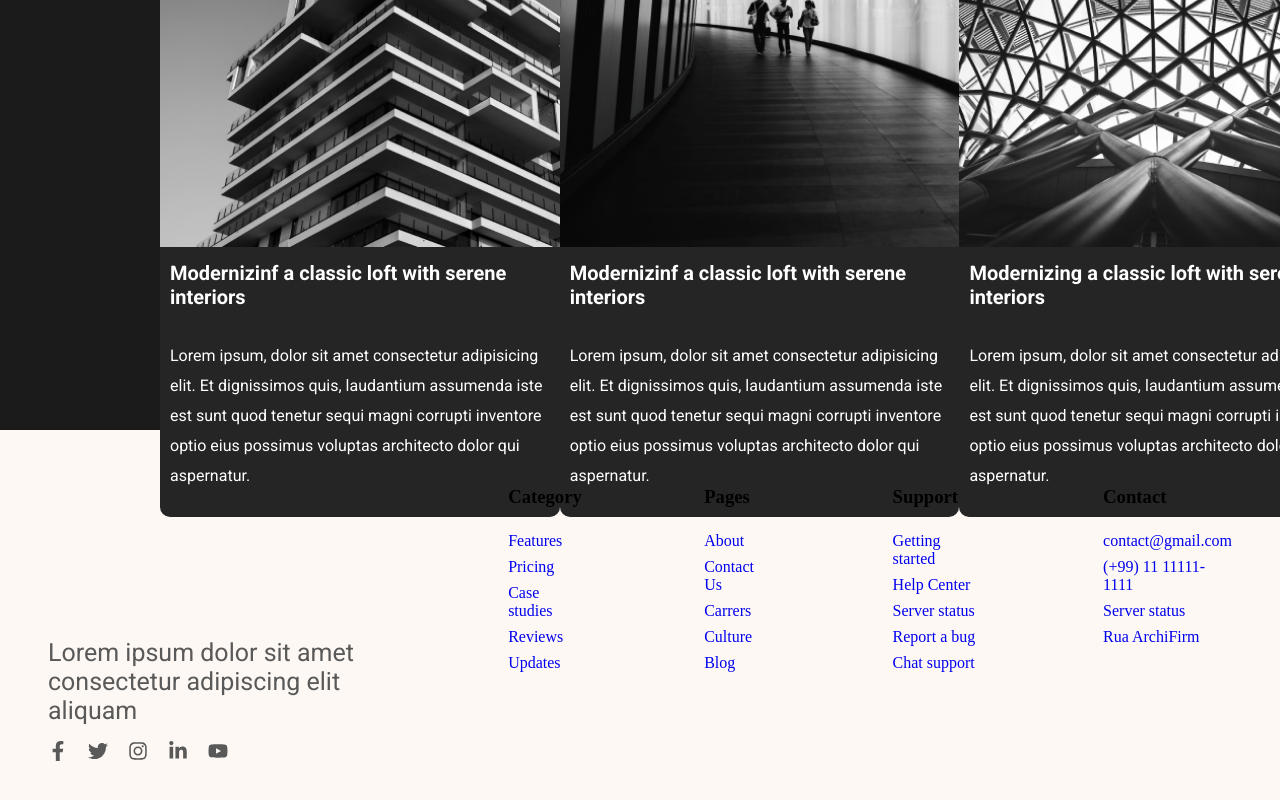
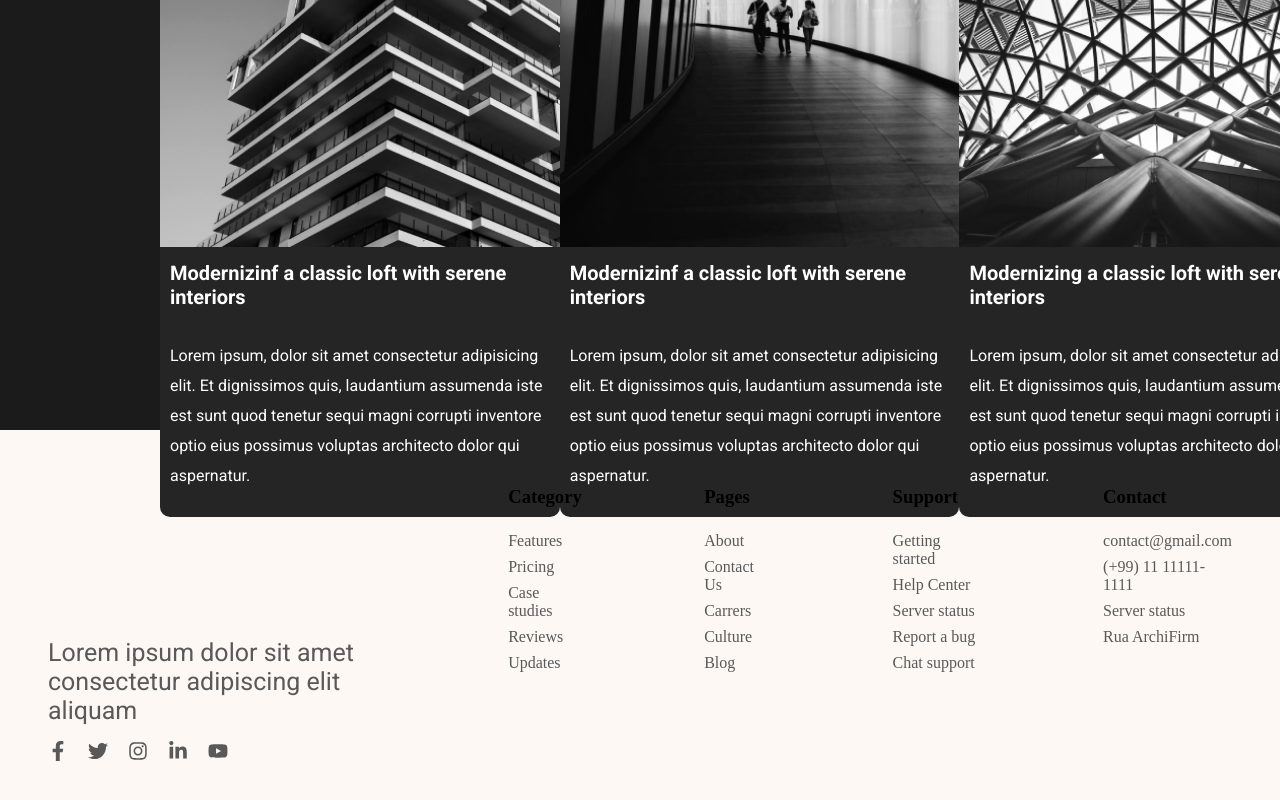
Before and after one commit to gabrieljcoutinho/Projeto-Archi-Firm, a React (Create React App) app: page / in a window 1280 px wide. Shown: the part 4366-5166 px from the top of the page. Built offline with nearby package versions, Linux system fonts and the light colour scheme.

Commit message:
melhorias

```diff
--- a/src/Css/Footer.css
+++ b/src/Css/Footer.css
@@ -53,9 +53,8 @@
 
 .listaDetodasAsCategorias li a {
     text-decoration: none;
-    flex-direction: left;
+    color: #595959; /* Cor padrão para os links */
 }
-
 
 .categorias {
     list-style-type: none;
```
